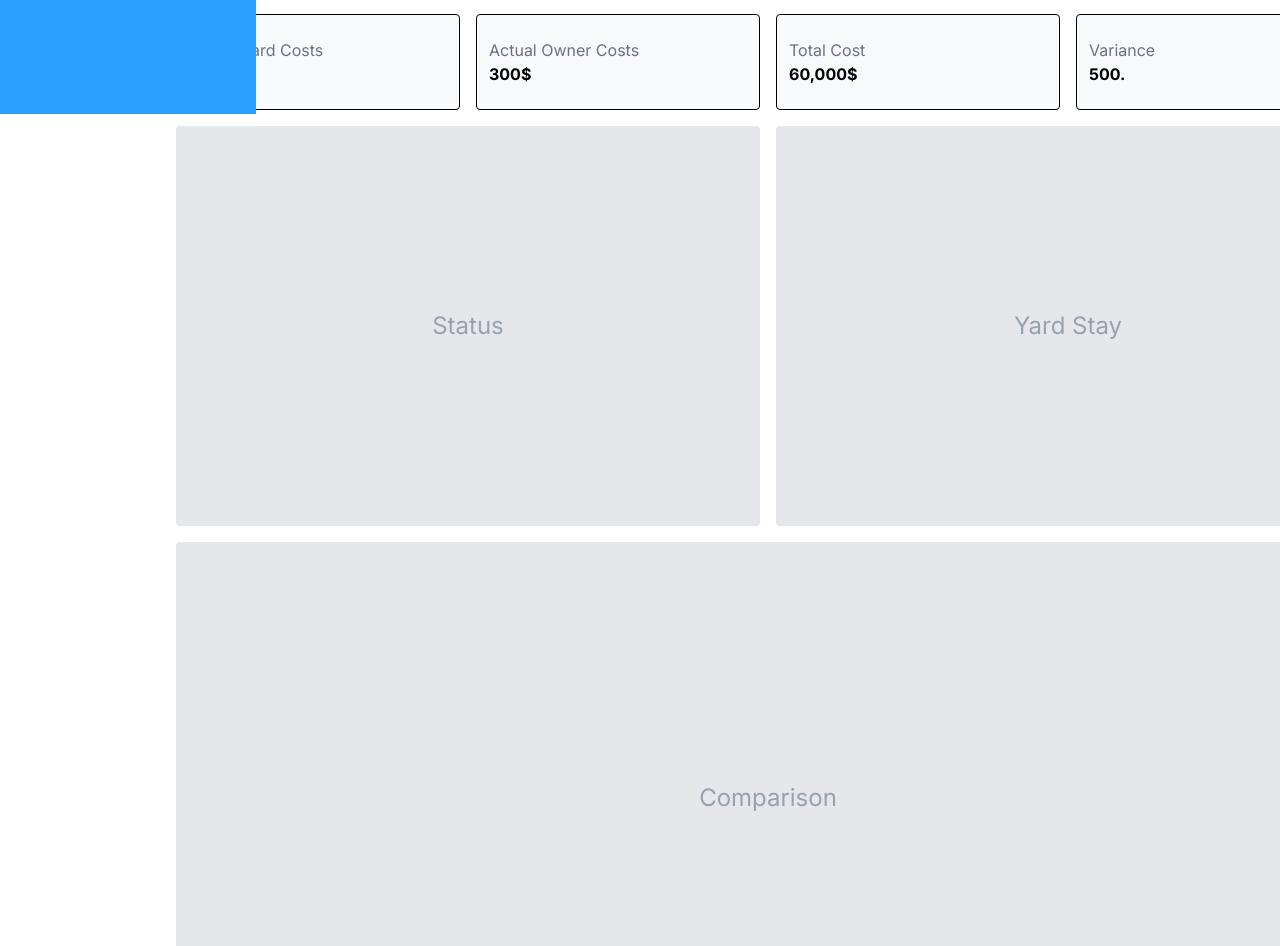
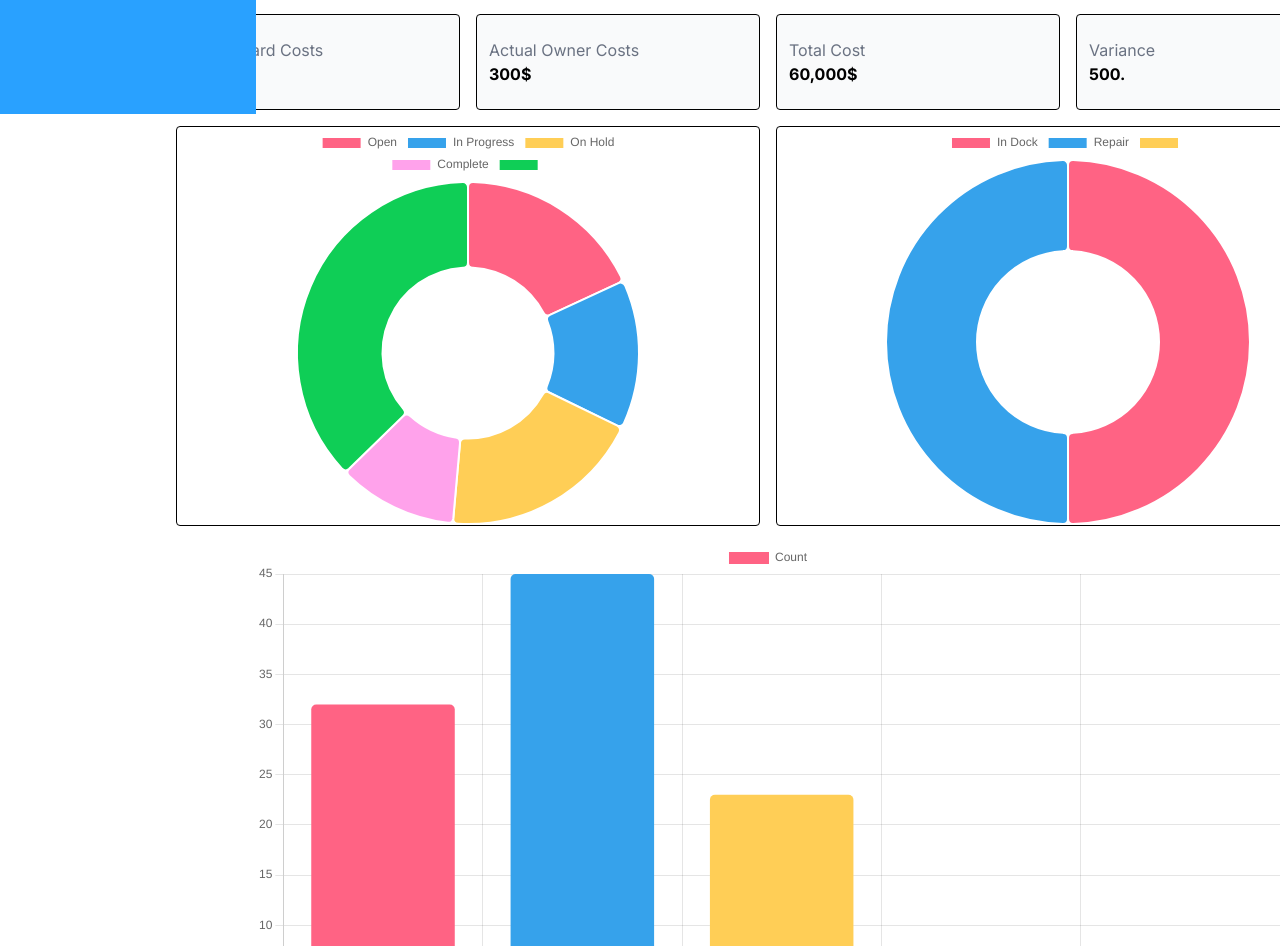
Before and after one commit to akhdanfarrosrenoldi/Limin_react, a React (Vite) app: page / in a window 1280 px wide. Shown: the part 686-1632 px from the top of the page. Built offline with nearby package versions, Linux system fonts and the light colour scheme.

Commit message:
feat: integrate Chart.js for visual data representation in Summary component

```diff
--- a/package.json
+++ b/package.json
@@ -11,7 +11,9 @@
   },
   "dependencies": {
     "@tailwindcss/vite": "^4.1.13",
+    "chart.js": "^4.5.0",
     "react": "^19.1.1",
+    "react-chartjs-2": "^5.3.0",
     "react-dom": "^19.1.1",
     "tailwindcss": "^4.1.13"
   },
--- /dev/null
+++ b/src/data/sourceData.json
@@ -0,0 +1,14 @@
+[
+  {
+    "label": "Ads",
+    "value": "32"
+  },
+  {
+    "label": "Subscriptions",
+    "value": "45"
+  },
+  {
+    "label": "Sponsorships",
+    "value": "23"
+  }
+]
--- /dev/null
+++ b/src/data/statusData.json
@@ -0,0 +1,22 @@
+[
+  {
+    "label": "Open",
+    "value": "64"
+  },
+  {
+    "label": "In Progress",
+    "value": "50"
+  },
+  {
+    "label": "On Hold",
+    "value": "68"
+  },
+  {
+    "label": "Complete",
+    "value": "40"
+  },
+  {
+    "label": "",
+    "value": "132"
+  }
+]
--- /dev/null
+++ b/src/data/yardStay.json
@@ -0,0 +1,14 @@
+[
+  {
+    "label": "In Dock",
+    "value": "80806"
+  },
+  {
+    "label": "Repair",
+    "value": "80808"
+  },
+  {
+    "label": "",
+    "value": "0"
+  }
+]
--- a/src/layouts/Summary.jsx
+++ b/src/layouts/Summary.jsx
@@ -1,3 +1,9 @@
+import { Chart as ChartJS } from "chart.js/auto";
+import { Bar, Doughnut, Line } from "react-chartjs-2";
+
+import sourceData from "../data/sourceData.json";
+import yardStay from "../data/yardStay.json";
+import statusData from "../data/statusData.json";
 const Summary = () => {
   return (
     <>
@@ -44,16 +50,71 @@ const Summary = () => {
             </div>
           </div>
 
-          <div class="grid grid-cols-2 gap-4 mb-4">
-            <div class="flex items-center justify-center rounded-sm bg-gray-200 h-100">
-              <p class="text-2xl text-gray-400 dark:text-gray-500">Status</p>
+          <div>
+            <div class="grid grid-cols-2 gap-4 mb-4">
+              <div class="flex items-center justify-center rounded-sm h-100 border">
+                <Doughnut
+                  data={{
+                    labels: ["Open", "In Progress", "On Hold", "Complete", ""],
+                    datasets: [
+                      {
+                        label: "Count",
+                        data: statusData.map((data) => data.value),
+                        backgroundColor: [
+                          "rgba(255, 99, 132)",
+                          "rgba(54, 162, 235)",
+                          "rgba(255, 206, 86)",
+                          "rgba(704, 162, 235)",
+                          "rgba(15, 206, 86)",
+                        ],
+                        borderRadius: 5,
+                      },
+                    ],
+                  }}
+                />{" "}
+              </div>
+
+              <div class="flex items-center justify-center rounded-sm border h-100">
+                <Doughnut
+                  data={{
+                    labels: ["In Dock", "Repair", ""],
+                    datasets: [
+                      {
+                        label: "Count",
+                        data: yardStay.map((data) => data.value),
+                        backgroundColor: [
+                          "rgba(255, 99, 132)",
+                          "rgba(54, 162, 235)",
+                          "rgba(255, 206, 86)",
+                        ],
+                        borderRadius: 5,
+                        weight: 1,
+                      },
+                    ],
+                  }}
+                />
+              </div>
             </div>
-            <div class="flex items-center justify-center rounded-sm bg-gray-200 h-100">
-              <p class="text-2xl text-gray-400 dark:text-gray-500">Yard Stay</p>
+
+            <div class="flex items-center justify-center h-128 mb-4 rounded-sm">
+              <Bar
+                data={{
+                  labels: ["Open", "In Progress", "On Hold", "Complete", ""],
+                  datasets: [
+                    {
+                      label: "Count",
+                      data: sourceData.map((data) => data.value),
+                      backgroundColor: [
+                        "rgba(255, 99, 132)",
+                        "rgba(54, 162, 235)",
+                        "rgba(255, 206, 86)",
+                      ],
+                      borderRadius: 5,
+                    },
+                  ],
+                }}
+              />
             </div>
-          </div>
-          <div class="flex items-center justify-center h-128 mb-4 rounded-sm bg-gray-200">
-            <p class="text-2xl text-gray-400 dark:text-gray-500">Comparison</p>
           </div>
         </div>
       </div>
```
Also changed, not shown: 2 other files (tests, documents, lock files or other folders).
